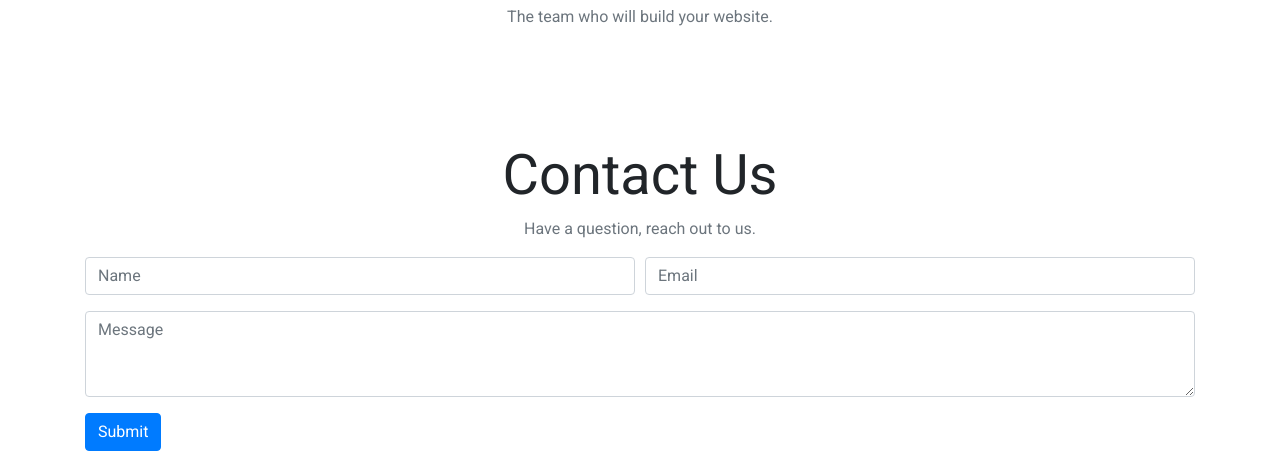
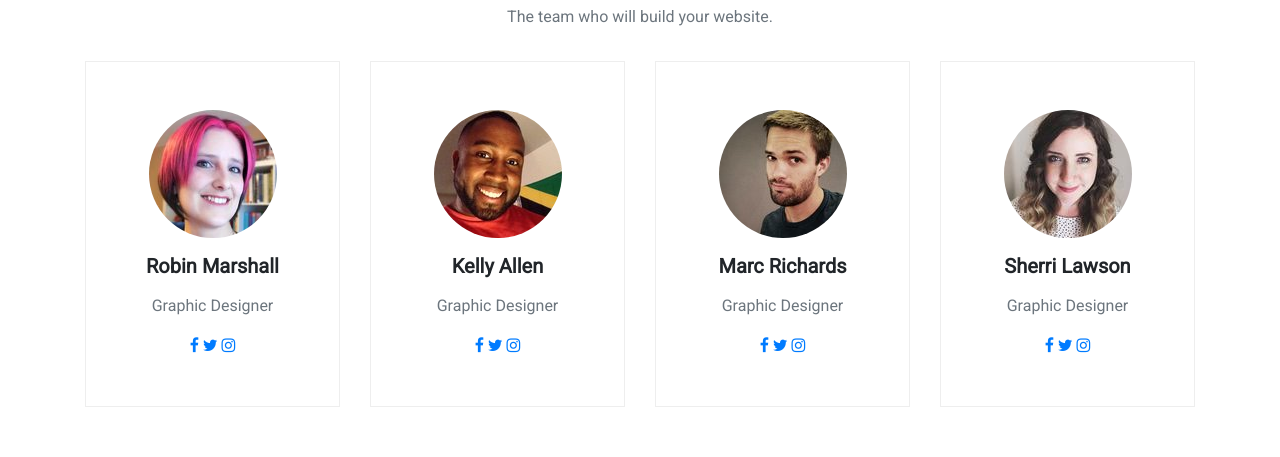
Before and after one commit to Bert210/bootstrap-snippets, a website: page src/snippets/examples/basic-site.html in a window 1280 px wide. Shown: the part 2714-3171 px from the top of the page. Drawn offline with Linux system fonts and the light colour scheme; some packages are replaced by stand-ins of ours.

Commit message:
Added more features

```diff
--- /dev/null
+++ b/src/scss/_team.scss
@@ -0,0 +1,4 @@
+.team-member {
+    border: 1px solid #eee;
+    text-align: center;
+}
--- a/src/scss/styles.scss
+++ b/src/scss/styles.scss
@@ -4,6 +4,7 @@
 @import 'variables';
 @import 'testimonials';
 @import 'hero';
+@import 'team';
 
 $bg-color: #eee;
 
--- a/src/snippets/examples/basic-site.html
+++ b/src/snippets/examples/basic-site.html
@@ -10,6 +10,13 @@
     <link rel='stylesheet' href="https://maxcdn.bootstrapcdn.com/font-awesome/4.7.0/css/font-awesome.min.css">
     <link rel="stylesheet" href="/css/bootstrap.css">
     <link rel="stylesheet" href="/css/styles.css">
+
+    <style>
+        #map {
+         height: 500px;
+         width: 100%;
+        }
+     </style>
 </head>
 
 <body>
@@ -230,8 +237,77 @@
             </div>
 
             <div class="row">
-                <div class="col-lg-4 col-md-12">
-
+                <div class="col-lg-3 col-md-6 col-sm-12 my-3">
+                    <div class="py-5 team-member">
+                        <img class="rounded-circle" src="../../assets/user-photos/9.jpg" alt="">
+                        <h5 class="font-weight-bold mt-3">Robin Marshall</h5>
+                        <p class="text-muted my-3">Graphic Designer</p>
+                        <div class="social-media-icons">
+                            <a href="#">
+                                <i class="fa fa-facebook" aria-hidden="true"></i>
+                            </a>
+                            <a href="#">
+                                <i class="fa fa-twitter" aria-hidden="true"></i>
+                            </a>
+                            <a href="#">
+                                <i class="fa fa-instagram" aria-hidden="true"></i>
+                            </a>
+                        </div>
+                    </div>
+                </div>
+                <div class="col-lg-3 col-md-6 col-sm-12 my-3">
+                    <div class="py-5 team-member">
+                        <img class="rounded-circle" src="../../assets/user-photos/54.jpg" alt="">
+                        <h5 class="font-weight-bold mt-3">Kelly Allen</h5>
+                        <p class="text-muted my-3">Graphic Designer</p>
+                        <div class="social-media-icons">
+                            <a href="#">
+                                <i class="fa fa-facebook" aria-hidden="true"></i>
+                            </a>
+                            <a href="#">
+                                <i class="fa fa-twitter" aria-hidden="true"></i>
+                            </a>
+                            <a href="#">
+                                <i class="fa fa-instagram" aria-hidden="true"></i>
+                            </a>
+                        </div>
+                    </div>
+                </div>
+                <div class="col-lg-3 col-md-6 col-sm-12 my-3">
+                    <div class="py-5 team-member">
+                        <img class="rounded-circle" src="../../assets/user-photos/81.jpg" alt="">
+                        <h5 class="font-weight-bold mt-3">Marc Richards</h5>
+                        <p class="text-muted my-3">Graphic Designer</p>
+                        <div class="social-media-icons">
+                            <a href="#">
+                                <i class="fa fa-facebook" aria-hidden="true"></i>
+                            </a>
+                            <a href="#">
+                                <i class="fa fa-twitter" aria-hidden="true"></i>
+                            </a>
+                            <a href="#">
+                                <i class="fa fa-instagram" aria-hidden="true"></i>
+                            </a>
+                        </div>
+                    </div>
+                </div>
+                <div class="col-lg-3 col-md-6 col-sm-12 my-3">
+                    <div class="py-5 team-member">
+                        <img class="rounded-circle" src="../../assets/user-photos/94.jpg" alt="">
+                        <h5 class="font-weight-bold mt-3">Sherri Lawson</h5>
+                        <p class="text-muted my-3">Graphic Designer</p>
+                        <div class="social-media-icons">
+                            <a href="#">
+                                <i class="fa fa-facebook" aria-hidden="true"></i>
+                            </a>
+                            <a href="#">
+                                <i class="fa fa-twitter" aria-hidden="true"></i>
+                            </a>
+                            <a href="#">
+                                <i class="fa fa-instagram" aria-hidden="true"></i>
+                            </a>
+                        </div>
+                    </div>
                 </div>
             </div>
         </div>
@@ -239,9 +315,11 @@
     <!-- End of Team -->
 
     <!-- Simple Call To Action -->
+
     <!-- End of CTA -->
 
     <!-- Google Map -->
+    <div id="map"></div>
     <!-- End of Google Map -->
 
     <!-- Contact Us Section -->
@@ -343,6 +421,22 @@
     <script src="/js/jquery.min.js"></script>
     <script src="/js/popper.min.js"></script>
     <script src="/js/bootstrap.min.js"></script>
+    <script>
+        function initMap() {
+          var uluru = {lat: 28.550738, lng: -81.376109};
+          var map = new google.maps.Map(document.getElementById('map'), {
+            zoom: 4,
+            center: uluru
+          });
+          var marker = new google.maps.Marker({
+            position: uluru,
+            map: map
+          });
+        }
+      </script>
+      <script async defer
+      src="https://maps.googleapis.com/maps/api/js?key=AIzaSyCgn9ck53VZSGlYYSAmXIUULrQajOr3I38&callback=initMap">
+      </script>
 </body>
 
 </html>
```
Also changed, not shown: src/assets/user-photos/54.jpg (added), src/assets/user-photos/81.jpg (added), src/assets/user-photos/9.jpg (added), src/assets/user-photos/94.jpg (added), src/css/styles.css.
